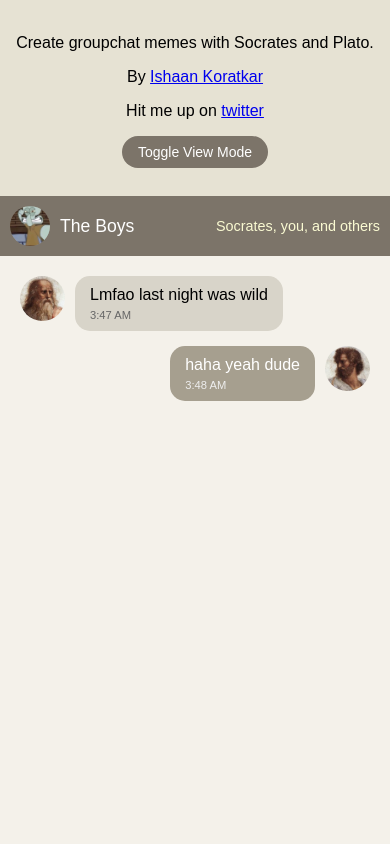
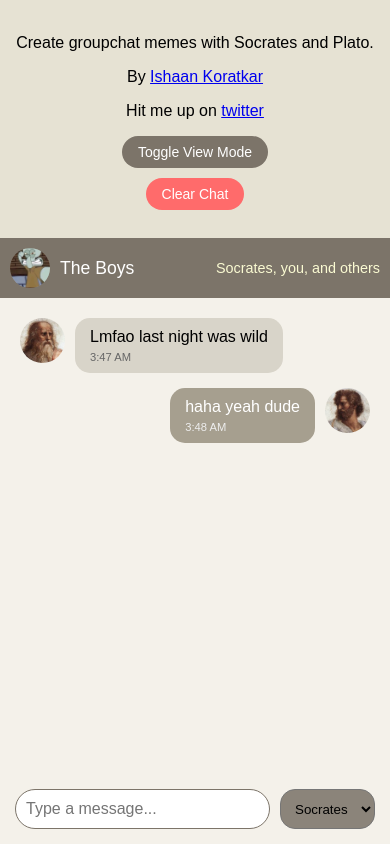
Before and after one commit to koratkar/platochat, a plain HTML site: page index.html in a window 390 px wide. Shown: the top 844 px of the page. Drawn offline with Linux system fonts and the light colour scheme.

Commit message:
Update index.html

```diff
--- a/index.html
+++ b/index.html
@@ -11,7 +11,7 @@
 
         .chat-container {
             max-width: 500px;
-            max-height: 1000px;
+            max-height: 800px;
             margin: 0 auto;
             overflow: auto;
             background-color: #f4f1ea;
@@ -207,6 +207,40 @@
             background-color: #8b847a;
         }
 
+        .clear-chat-button {
+            background-color: #ff6b6b;
+            color: white;
+            padding: 8px 16px;
+            border: none;
+            border-radius: 20px;
+            cursor: pointer;
+            margin: 10px auto;
+            display: block;
+            font-size: 14px;
+        }
+
+        .clear-chat-button:hover {
+            background-color: #ff5252;
+        }
+
+        @media screen and (max-width: 768px) {
+            .chat-container {
+                height: 100vh;
+                max-height: 100vh;
+            }
+
+            .messages {
+                height: calc(100vh - 140px);
+            }
+
+            .message-input {
+                position: fixed;
+                bottom: 0;
+                max-width: 500px;
+                width: 100%;
+            }
+        }
+
         /* Style for the up arrow button that appears in view mode */
         .up-arrow-button {
             background-color: #8b847a;
@@ -239,6 +273,7 @@
         </div>
     </select>
     <button class="view-mode-switch">Toggle View Mode</button>
+    <button class="clear-chat-button">Clear Chat</button>
     </center>
     <br>
 
@@ -296,6 +331,11 @@
 
         const viewModeSwitch = document.querySelector('.view-mode-switch');
         const upArrowButton = document.querySelector('.up-arrow-button');
+
+        const clearChatButton = document.querySelector('.clear-chat-button');
+        clearChatButton.addEventListener('click', () => {
+                messages.innerHTML = '';
+        });
 
         viewModeSwitch.addEventListener('click', () => {
             const isViewMode = characterSelect.style.display === 'none';
```
